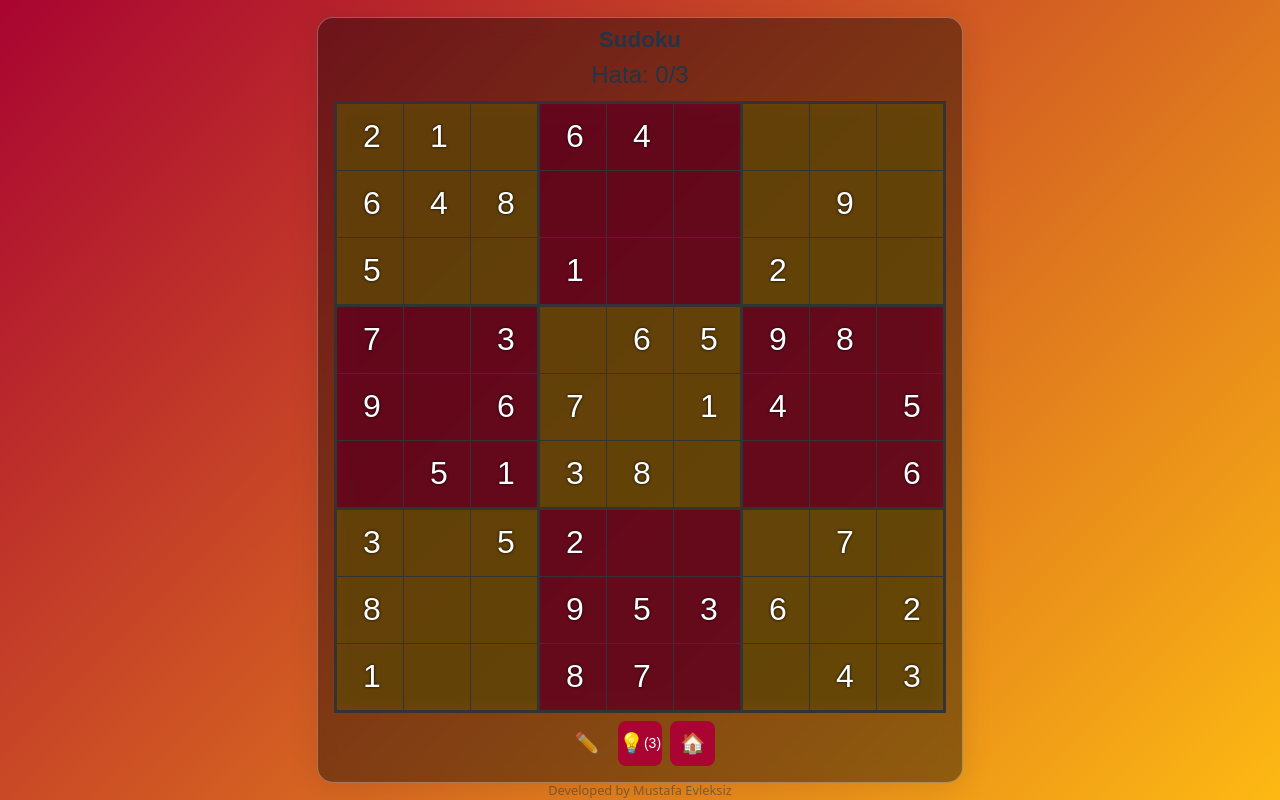
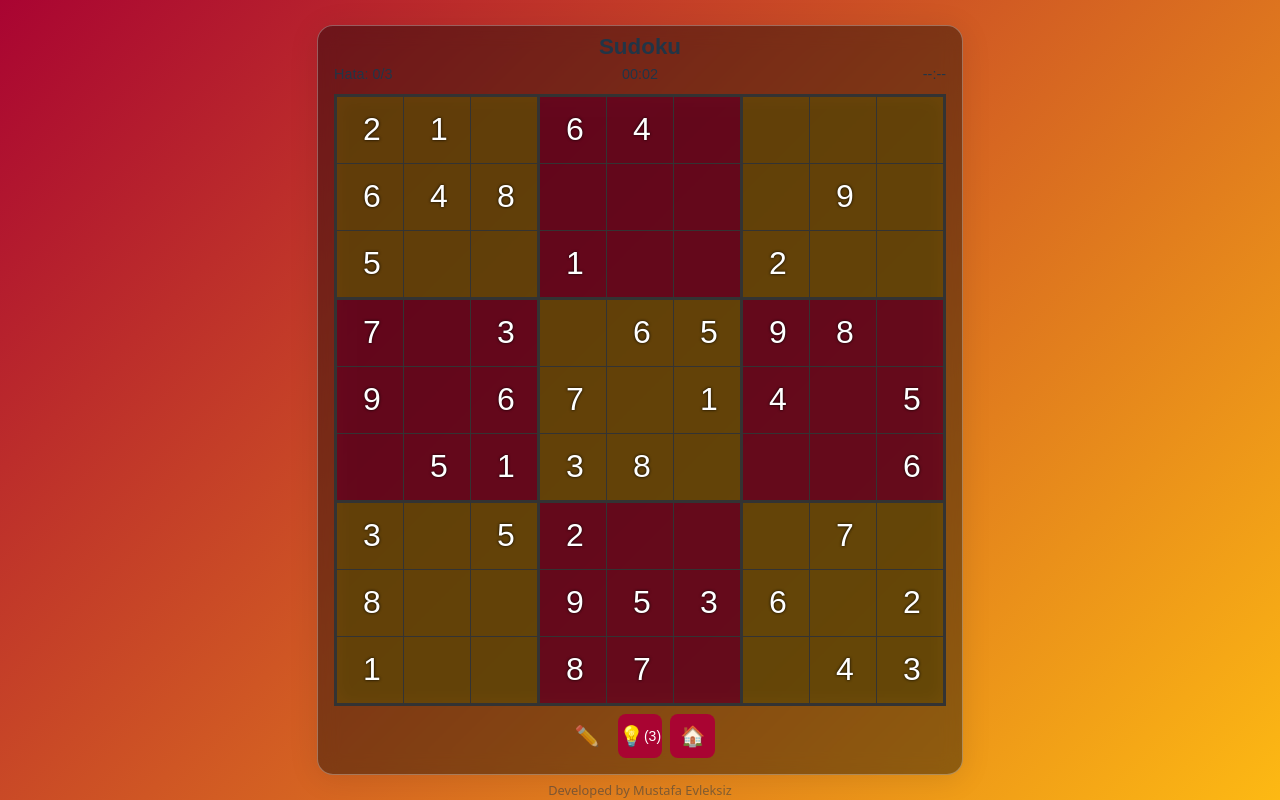
Before and after one commit to mystafe/LockGame, a React (Vite) app: page / in a window 1280 px wide. Both pictures are taken after a click on the button "Başla". Built offline with nearby package versions, Linux system fonts and the light colour scheme.

Commit message:
Improve Sudoku notes and add timer

```diff
--- a/src/Sudoku.css
+++ b/src/Sudoku.css
@@ -7,8 +7,21 @@
   margin: 0.1rem 0;
   font-size: 1.4rem;
 }
-.mistakes {
+.info-bar {
+  display: flex;
+  justify-content: space-between;
+  align-items: center;
   margin: 0.25rem 0;
+  font-size: 0.9rem;
+}
+.info-bar span {
+  flex: 1;
+}
+.info-bar .errors {
+  text-align: left;
+}
+.info-bar .best {
+  text-align: right;
 }
 
 .board {
@@ -99,13 +112,17 @@
   border-radius: 8px;
   color: var(--secondary);
 }
+.note-btn:hover {
+  border: none;
+}
 .note-btn.active {
   background: var(--primary);
   color: #fff;
-  border: 1px solid var(--secondary);
+  border: none;
 }
 .note-btn.inactive {
   opacity: 0.6;
+  background: transparent;
 }
 
 .hint-count {
--- a/src/SudokuGame.jsx
+++ b/src/SudokuGame.jsx
@@ -1,4 +1,4 @@
-import { useState } from 'react'
+import { useState, useEffect } from 'react'
 import './Sudoku.css'
 
 const data = {
@@ -100,10 +100,35 @@ export default function SudokuGame({ difficulty, onBack }) {
   const [activeCell, setActiveCell] = useState(null)
   const [errors, setErrors] = useState({})
   const [headerClicks, setHeaderClicks] = useState(0)
+  const [startTime, setStartTime] = useState(Date.now())
+  const [elapsed, setElapsed] = useState(0)
+  const [bestTime, setBestTime] = useState(() => {
+    const s = localStorage.getItem(`sudokuBestTime-${difficulty}`)
+    return s ? parseInt(s, 10) : null
+  })
   const maxMistakes = difficulty === 'hard' ? 3 : Infinity
   const finished = board.every((row, r) =>
     row.every((val, c) => val === rand.solution[r][c])
   )
+
+  useEffect(() => {
+    if (finished) return
+    const id = setInterval(() => {
+      setElapsed(Math.floor((Date.now() - startTime) / 1000))
+    }, 1000)
+    return () => clearInterval(id)
+  }, [startTime, finished])
+
+  useEffect(() => {
+    if (finished) {
+      const total = Math.floor((Date.now() - startTime) / 1000)
+      setElapsed(total)
+      if (bestTime === null || total < bestTime) {
+        setBestTime(total)
+        localStorage.setItem(`sudokuBestTime-${difficulty}`, total.toString())
+      }
+    }
+  }, [finished, bestTime, difficulty, startTime])
 
 
 
@@ -205,7 +230,13 @@ export default function SudokuGame({ difficulty, onBack }) {
     newNotes = removeNotesForNumber(r, c, num, newNotes)
     setNotes(newNotes)
     setBoard(newBoard)
-    focusNextCell(r, c, newBoard)
+    if (num === rand.solution[r][c]) {
+      focusNextCell(r, c, newBoard)
+    } else {
+      const el = document.querySelector(`input[data-pos='${r}-${c}']`)
+      if (el) el.focus()
+      setActiveCell({ r, c })
+    }
   }
 
   const giveHint = () => {
@@ -312,14 +343,30 @@ export default function SudokuGame({ difficulty, onBack }) {
     setHintsLeft(superMode ? Infinity : cfg.hints)
     setMistakes(0)
     setErrors({})
+    setStartTime(Date.now())
+    setElapsed(0)
+  }
+
+  const formatTime = (s) => {
+    const m = Math.floor(s / 60)
+      .toString()
+      .padStart(2, '0')
+    const sec = (s % 60).toString().padStart(2, '0')
+    return `${m}:${sec}`
   }
 
   return (
     <div className={`sudoku${finished ? ' finished' : ''}`}>
       <h1 onClick={handleHeaderClick}>Sudoku</h1>
-      {difficulty === 'hard' && (
-        <p className="mistakes">Hata: {mistakes}/{maxMistakes}</p>
-      )}
+      <div className="info-bar">
+        <span className="errors">Hata: {mistakes}{
+          difficulty === 'hard' ? `/${maxMistakes}` : ''
+        }</span>
+        <span>{formatTime(elapsed)}</span>
+        <span className="best">
+          {bestTime !== null ? formatTime(bestTime) : '--:--'}
+        </span>
+      </div>
       <table className={`board size${cfg.size}`}>
         <tbody>
           {board.map((row, r) => (
```
